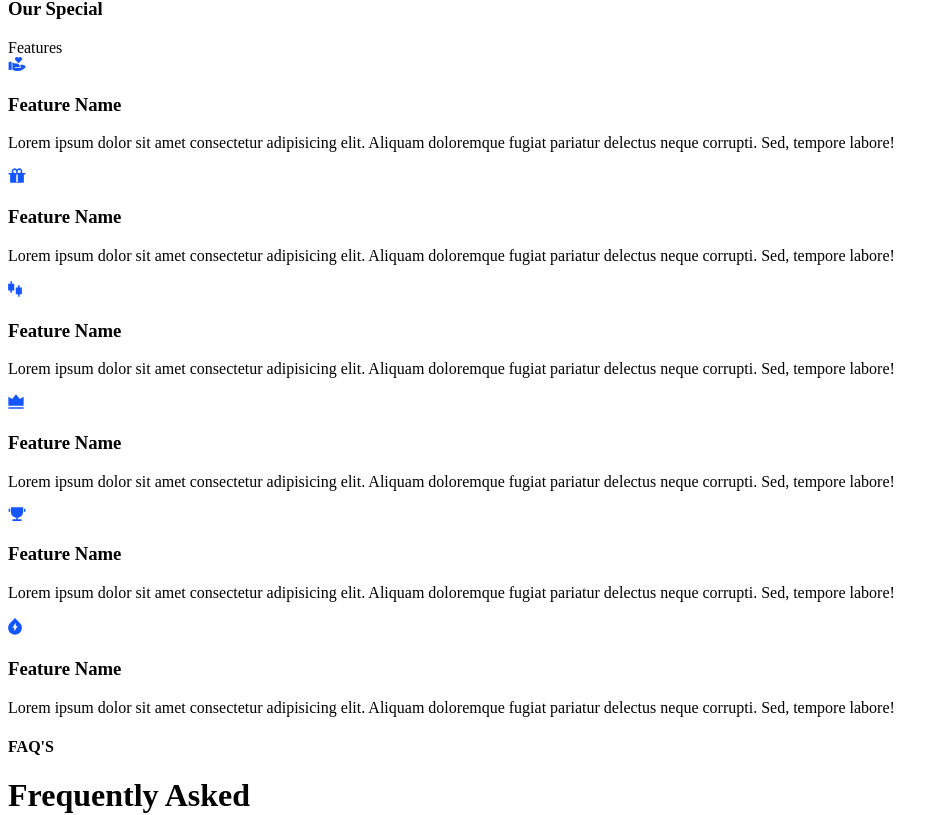
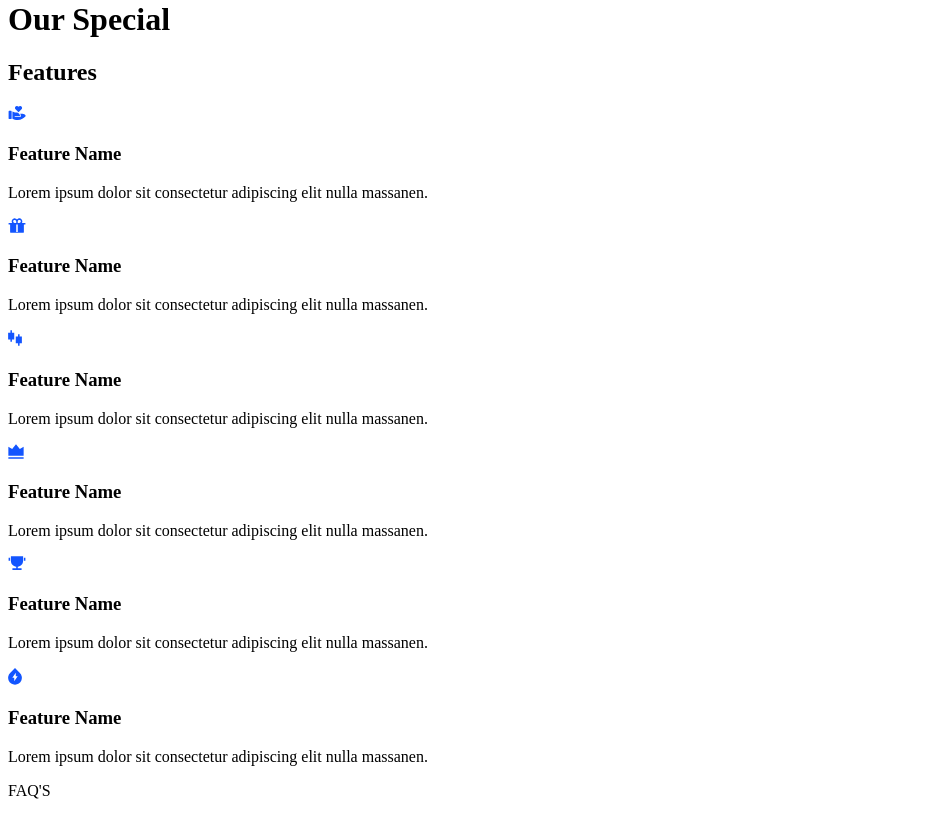
Before and after one commit to bishwasojha/UltraBoost, a React (Create React App) app: page / in a window 1280 px wide. Shown: the part 339-1154 px from the top of the page, without its empty margins (0-948 px from the left). Built offline with nearby package versions, Linux system fonts and the light colour scheme.

Commit message:
styling refactored

```diff
--- a/src/components/FAQ.jsx
+++ b/src/components/FAQ.jsx
@@ -1,5 +1,6 @@
 import React, { useState } from "react";
 import faq from "../Assets/json/faq.json";
+import HomeTitle from '../components/HomeTitle';
 
 const FaqItem = ({ id, item, isOpen, onToggle }) => {
   return (
@@ -32,7 +33,7 @@ const FAQ = () => {
     <div className="faq-section">
       <div className="faq-title">
         <div>
-          <h4>FAQ'S</h4>
+          <HomeTitle>FAQ'S</HomeTitle>
           <div className="faq-second-heading">
             <h1>Frequently Asked </h1>
             <span>Questions</span>
--- a/src/components/Feature.jsx
+++ b/src/components/Feature.jsx
@@ -13,7 +13,7 @@ const Feature = () => {
             <div className="feature-heading">
                 <HomeTitle> FEATURES </HomeTitle>
                 <div className="text-special-feature">
-                    <h3>Our Special</h3><span>Features </span>
+                    <h1>Our Special</h1><h2>Features </h2>
                 </div>
             </div>
             <div className="feature-description">
@@ -26,9 +26,7 @@ const Feature = () => {
                         </div>
                         <div className="feature-name">
                             <h3>Feature Name</h3>
-                            <p> Lorem ipsum dolor sit amet consectetur adipisicing elit.
-                                Aliquam doloremque fugiat pariatur delectus neque corrupti.
-                                Sed, tempore labore!</p>
+                            <p> Lorem ipsum dolor sit consectetur adipiscing elit nulla massanen.</p>
                         </div>
                     </div>
                     <div className="each-feature">
@@ -37,9 +35,7 @@ const Feature = () => {
                         </div>
                         <div className="feature-name">
                             <h3>Feature Name</h3>
-                            <p> Lorem ipsum dolor sit amet consectetur adipisicing elit.
-                                Aliquam doloremque fugiat pariatur delectus neque corrupti.
-                                Sed, tempore labore!</p>
+                            <p> Lorem ipsum dolor sit consectetur adipiscing elit nulla massanen.</p>
                         </div>
                     </div>
                     <div className="each-feature">
@@ -48,9 +44,7 @@ const Feature = () => {
                         </div>
                         <div className="feature-name">
                             <h3>Feature Name</h3>
-                            <p> Lorem ipsum dolor sit amet consectetur adipisicing elit.
-                                Aliquam doloremque fugiat pariatur delectus neque corrupti.
-                                Sed, tempore labore!</p>
+                            <p> Lorem ipsum dolor sit consectetur adipiscing elit nulla massanen.</p>
                         </div>
                     </div>
                     </div>
@@ -63,9 +57,7 @@ const Feature = () => {
                         </div>
                         <div className="feature-name">
                             <h3>Feature Name</h3>
-                            <p> Lorem ipsum dolor sit amet consectetur adipisicing elit.
-                                Aliquam doloremque fugiat pariatur delectus neque corrupti.
-                                Sed, tempore labore!</p>
+                            <p> Lorem ipsum dolor sit consectetur adipiscing elit nulla massanen.</p>
                         </div>
                     </div>
                     <div className="each-feature">
@@ -74,9 +66,7 @@ const Feature = () => {
                         </div>
                         <div className="feature-name">
                             <h3>Feature Name</h3>
-                            <p> Lorem ipsum dolor sit amet consectetur adipisicing elit.
-                                Aliquam doloremque fugiat pariatur delectus neque corrupti.
-                                Sed, tempore labore!</p>
+                            <p> Lorem ipsum dolor sit consectetur adipiscing elit nulla massanen.</p>
                         </div>
                     </div>
                     <div className="each-feature">
@@ -85,9 +75,7 @@ const Feature = () => {
                         </div>
                         <div className="feature-name">
                             <h3>Feature Name</h3>
-                            <p> Lorem ipsum dolor sit amet consectetur adipisicing elit.
-                                Aliquam doloremque fugiat pariatur delectus neque corrupti.
-                                Sed, tempore labore!</p>
+                            <p> Lorem ipsum dolor sit consectetur adipiscing elit nulla massanen.</p>
                         </div>
                     </div>
                     </div>
--- a/src/components/Team.jsx
+++ b/src/components/Team.jsx
@@ -48,6 +48,7 @@ const Team = () => {
             <div className="img-placeholder"></div>
           <div className="user-title">
             <div className="user-name">Jesica Janet</div>
+            <div className="line"></div>
             <div className="user-rank">Master</div>
           </div>
           <div className="team-card-description">
--- a/src/css/App.css
+++ b/src/css/App.css
@@ -8,6 +8,6 @@ html, body {
 }
 
 .root-container {
-  max-width: 1320px;
+  max-width: 1120px;
   margin: 0 auto;
 }
--- a/src/css/FAQ.css
+++ b/src/css/FAQ.css
@@ -7,27 +7,16 @@
 
 .faq-title {
     width: 42%;
-    margin-left: 2rem;
+    margin-left: 0rem;
     display: flex;
     flex-direction: column;
-    margin-top: 4rem;
+    margin-top: 2rem;
 }
 
-.faq-title > div > h4 {
-    font-size: 15px;
-    color: #1355FF;
-    font-family: 'Inter';
-    font-style: normal;
-    font-weight: 500;
-    margin-left: 0.3rem;
-    margin-top: 1rem;
-    margin-bottom: 1rem;
-}
-
-
 .faq-second-heading {
-    font-family: 'Open Sauce Sans';
+    font-family: 'OpenSauceSansRegular';
     font-weight: 700;
+    padding-top: 2rem;
 
 }
 
@@ -35,7 +24,6 @@
     font-size: 44px;
     line-height: 60px;
     color: #07090D;
-    margin-bottom: -5px;
 }
 
 .faq-second-heading > span {
@@ -48,12 +36,15 @@
     flex-direction: column;
     font-family: 'Inter';
     font-weight: 400;
-    margin-top: 12rem;
+    margin-top: 18.5rem;
 }
 
 .faq-email-section > p {
+    width: 298px;
     color: #586174;
     font-size: 14px;
+    letter-spacing: -0.09px;
+    line-height: 24px;
 }
 
 .faq-email-section > span {
@@ -63,7 +54,7 @@
 }
 
 .faq-details {
-    padding-top: 0.5rem;
+    padding-top: 1.5rem;
     display: flex;
     flex-direction: row;
     width: 57%;
@@ -72,7 +63,7 @@
 .faq-items {
     display: flex;
     flex-direction: column;
-    margin-top: 4rem;
+    margin-top: 2rem;
     margin-left: 2rem;
 }
 
@@ -80,7 +71,7 @@
     display: flex;
     flex-direction: column;
     gap: 0.7rem;
-    border-bottom: 1px solid aliceblue;
+    border-bottom: 1px solid #E7EAEE;
     margin-right: 0.5rem;
     margin-bottom: 0.5rem;
     transition: 0.5s cubic-bezier(0, 0.5, 0, 1);
@@ -96,11 +87,11 @@
 .faq-question {
     display: flex;
     justify-content: space-between;
-    padding: 8px 8px 8px 15px;
+    padding: 26px 8px 8px 15px;
 }
 
 .faq-question > span {
-    font-family: 'Open Sauce Sans';
+    font-family: 'OpenSauceSansRegular';
     font-weight: 700;
     font-size: 18px;
     line-height: 24px;
@@ -161,15 +152,15 @@
 .faq-icon > .arrow > span:first-of-type{
     left: 0;
     transform: rotate(45deg);
-    background: rgb(77, 75, 75);
-    height: 3px;
+    background: #1C2436;
+    height: 2px;
 }
 
 .faq-icon > .arrow > span:last-of-type{
-    right: 1.5px;
+    right: 1px;
     transform: rotate(-45deg);
-    background: rgb(77, 75, 75);
-    height: 3px;
+    background: #1C2436;
+    height: 2px;
 }
 
 .faq-icon.opened > .arrow > span:first-of-type{
--- a/src/css/Feature.css
+++ b/src/css/Feature.css
@@ -15,26 +15,28 @@
     justify-content: center;
     align-items: center;
     text-align: center;
-    padding-bottom: 2rem;
+    padding-bottom: 3rem;
 }
 
 .text-special-feature {
+    font-family: 'OpenSauceSansRegular';
     display: flex;
     flex-direction: row;
     align-items: center;
     font-weight: 500;
-    font-family: 'Open Sauce Sans';
     font-style: normal;
     margin-top: 0.8rem;
     letter-spacing: -0.015em;
 }
 
-.text-special-feature > h3 {
+.text-special-feature > h1 {
+    font-family: 'OpenSauceSansRegular';
     font-size: 44px;
     color: #07090D;
+    font-weight: 700;
 }
 
-.text-special-feature > span {
+.text-special-feature > h2 {
     font-size: 44px;
     color: #1355FF;
     margin-left: 10px;
@@ -50,7 +52,7 @@
     flex-direction: column;
     justify-content: center;
     align-items: center;
-    gap: 3rem;
+    gap: 4.5rem;
 }
 
 .feature-wrapper-1 ,
@@ -58,7 +60,7 @@
     display: flex;
     flex-direction: row;
     gap: 1rem;
-    margin: 0 2rem;
+    margin: 0 1rem;
 }
 
 .each-feature {
@@ -72,6 +74,9 @@
     width: 44px;
     height: 44px;
     border-radius: 4px;
+    margin-left: 3rem;
+    text-align: center;
+    margin-right: 0.4rem;
 }
 
 .feature-icon > img {
@@ -89,14 +94,16 @@
 }
 
 .feature-name > h3 {
+    font-family: 'OpenSauceSansRegular';
     font-size: 18px;
     color: #07090D;
-    font-family: 'Open Sauce Sans';
     font-weight: 700;
     line-height: 24px;
+    letter-spacing: -0.015em;
 }
 
 .feature-name > p {
+    width: 280px;
     font-family: 'Inter';
     font-size: 14px;
     font-weight: 400;
--- a/src/css/Home.css
+++ b/src/css/Home.css
@@ -2,5 +2,5 @@
 .homepage-feature,
 .homepage-faq,
 .homepage-testimonials {
-    padding: 2rem 0;
+    padding: 5rem 0;
 }
--- a/src/css/HomeTitle.css
+++ b/src/css/HomeTitle.css
@@ -4,7 +4,7 @@
 }
 
 .home-title > span {
-    font-size: 24px;
+    font-size: 14px;
     color: #1355FF;
     font-family: 'Inter';
     font-style: normal;
--- a/src/css/Testimonials.css
+++ b/src/css/Testimonials.css
@@ -40,7 +40,7 @@
     display: flex;
     align-items: center;
     justify-content: space-between;
-    padding: 1rem 3rem;
+    padding: 3rem 0;
 }
 
 .testimonials-card {
@@ -71,7 +71,7 @@
     text-align: center;
     letter-spacing: -0.18px;
     color: #07090D;
-    padding-top: 1.5rem;
+    padding: 0rem 2.3rem;
 }
 
 .test-title {
--- a/src/css/index.css
+++ b/src/css/index.css
@@ -1,5 +1,5 @@
 
-@import url('https://fonts.googleapis.com/css2?family=Inter:wght@400;500;600;700&display=swap');
+@import url('https://fonts.googleapis.com/css2?family=Inter:wght@400;500;600;700;800;900&display=swap');
 @font-face {
   font-family: 'OpenSauceSansLight';
   src: url('../Assets/fonts/OpenSauceOne-Light.ttf') format('truetype');
```
Also changed, not shown: src/css/Team.css (+16 -21 lines).
